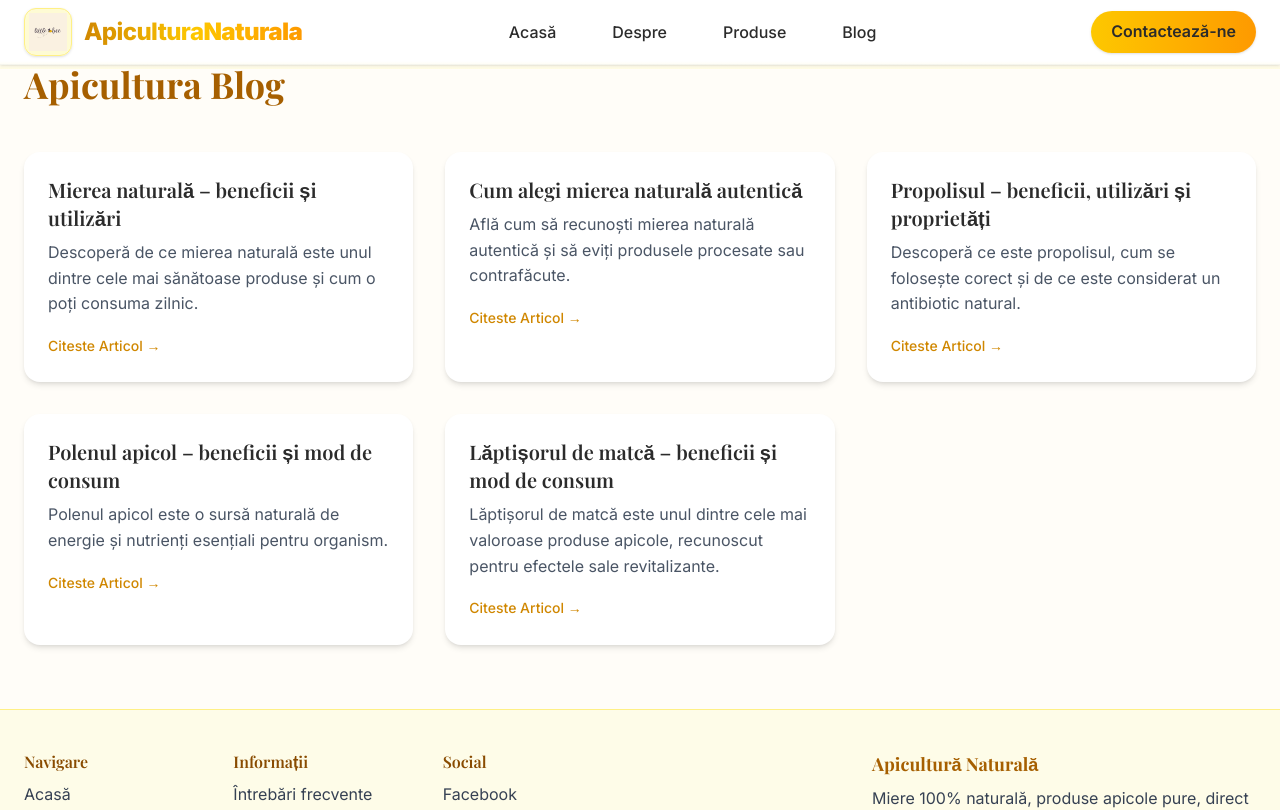
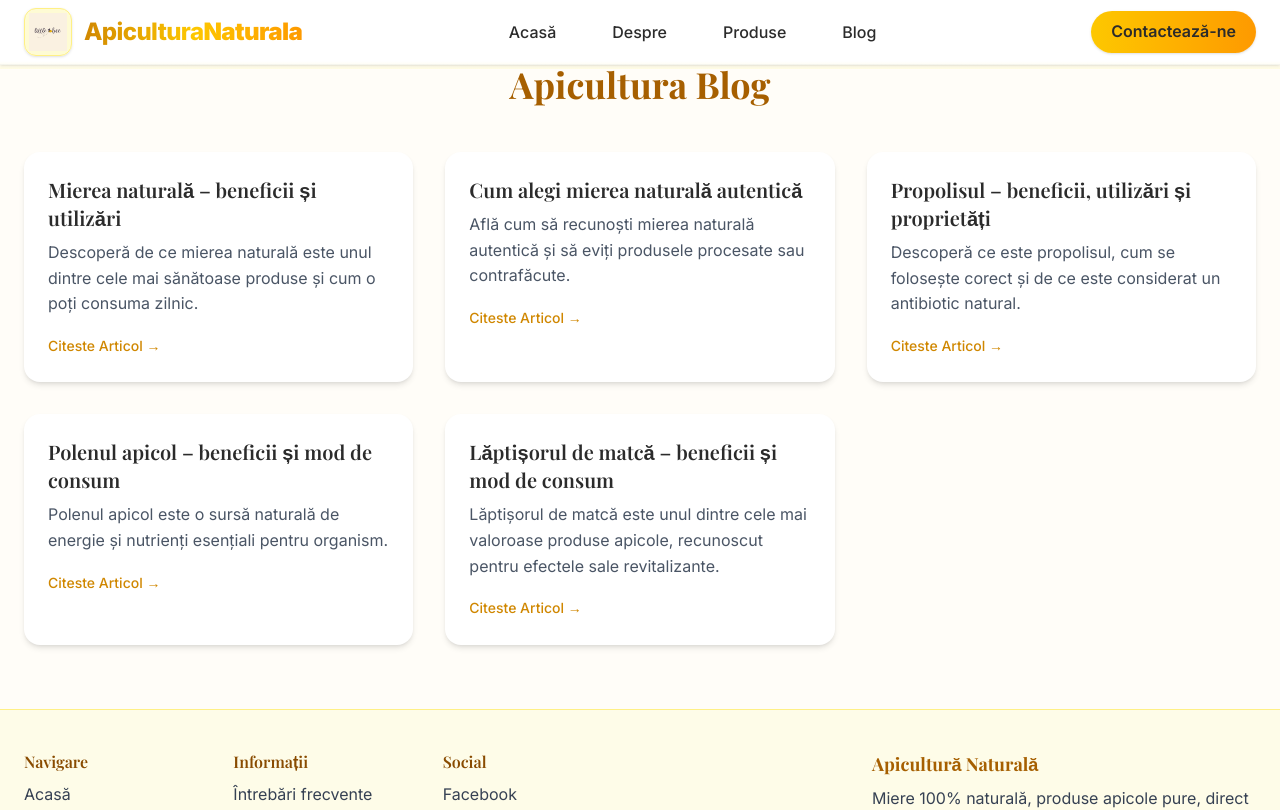
Before and after one commit to ionutpetru4046/Website-Apicultura, a Next.js app: page /blog in a window 1280 px wide. Shown: the top 810 px of the page. Built offline with nearby package versions, Linux system fonts and the light colour scheme; a web font is replaced by a local one.

Commit message:
centered title on blog section

```diff
--- a/app/blog/page.tsx
+++ b/app/blog/page.tsx
@@ -4,7 +4,7 @@
 export default function BlogPage() {
   return (
     <section className="max-w-7xl mx-auto px-6 py-16">
-      <h1 className="text-4xl font-serif font-bold text-yellow-700 mb-12">
+      <h1 className="text-4xl text-center font-serif font-bold text-yellow-700 mb-12">
         Apicultura Blog
       </h1>
 
```
